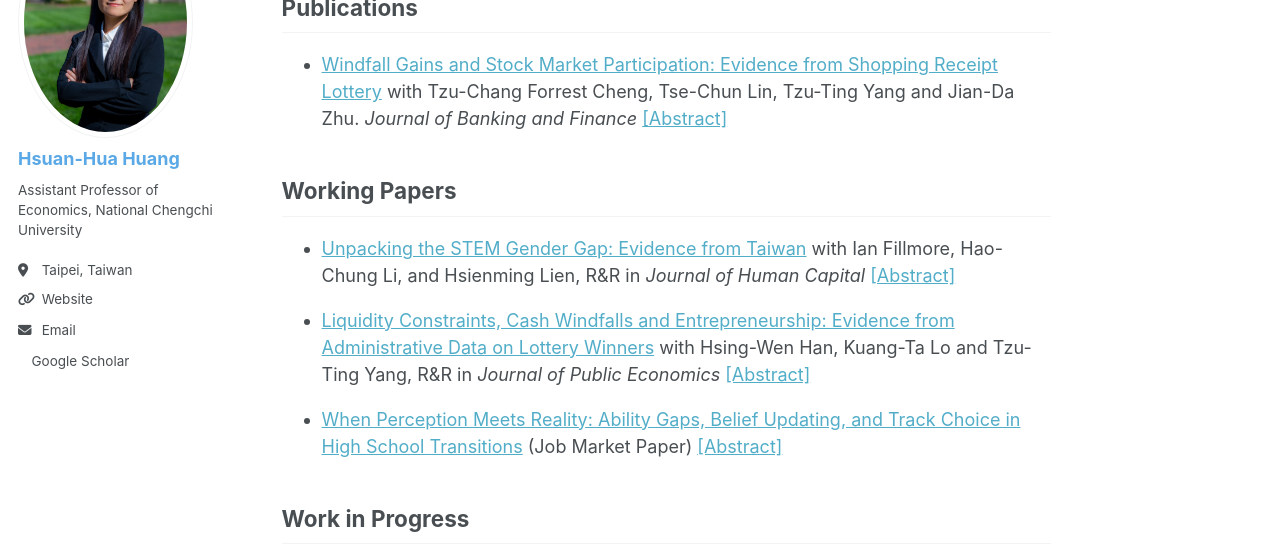
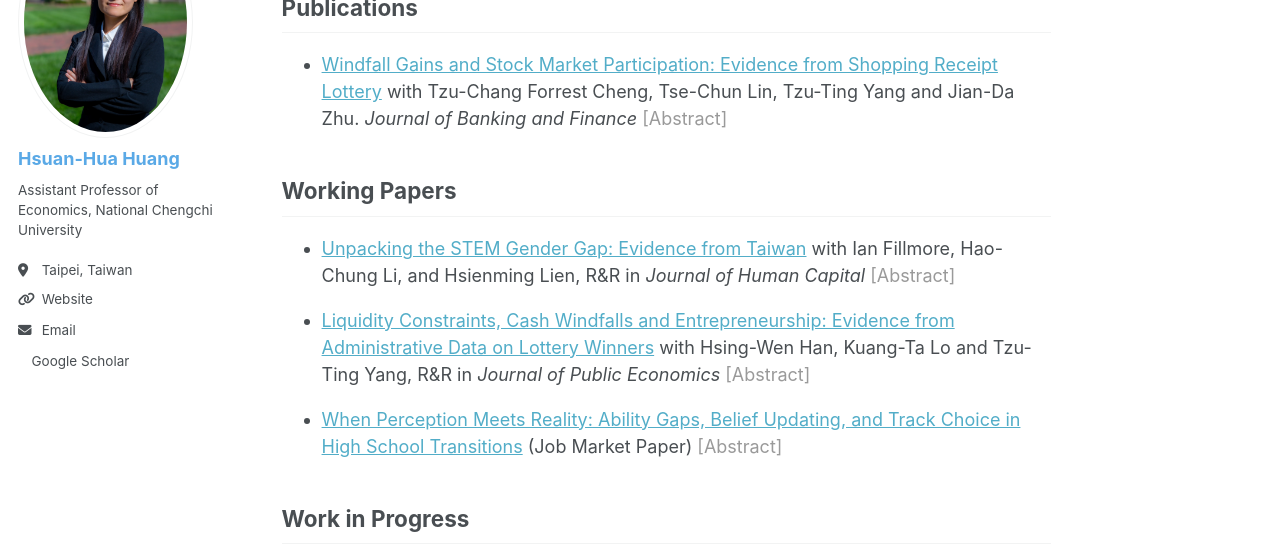
Before and after one commit to hsuanhua-huang/hsuanhua-huang, a Jekyll site: the page built from _pages/research.md, in a window 1280 px wide. Shown: the part 194-740 px from the top of the page. Built offline with Jekyll 4.4.1, drawn with Linux system fonts in a browser that asks for light colours; a style sheet for code colours, icons or effects is not loaded.

Commit message:
Update main.scss

```diff
--- a/assets/css/main.scss
+++ b/assets/css/main.scss
@@ -53,3 +53,12 @@
 .abstract.open {
   display: block;
 }
+
+/* [Abstract]：灰色、無底線 */
+.page__content a.abs-toggle {
+  color: #9a9a9a !important;
+  text-decoration: none !important;
+}
+.page__content a.abs-toggle:hover {
+  color: #c0c0c0 !important;
+}
```
